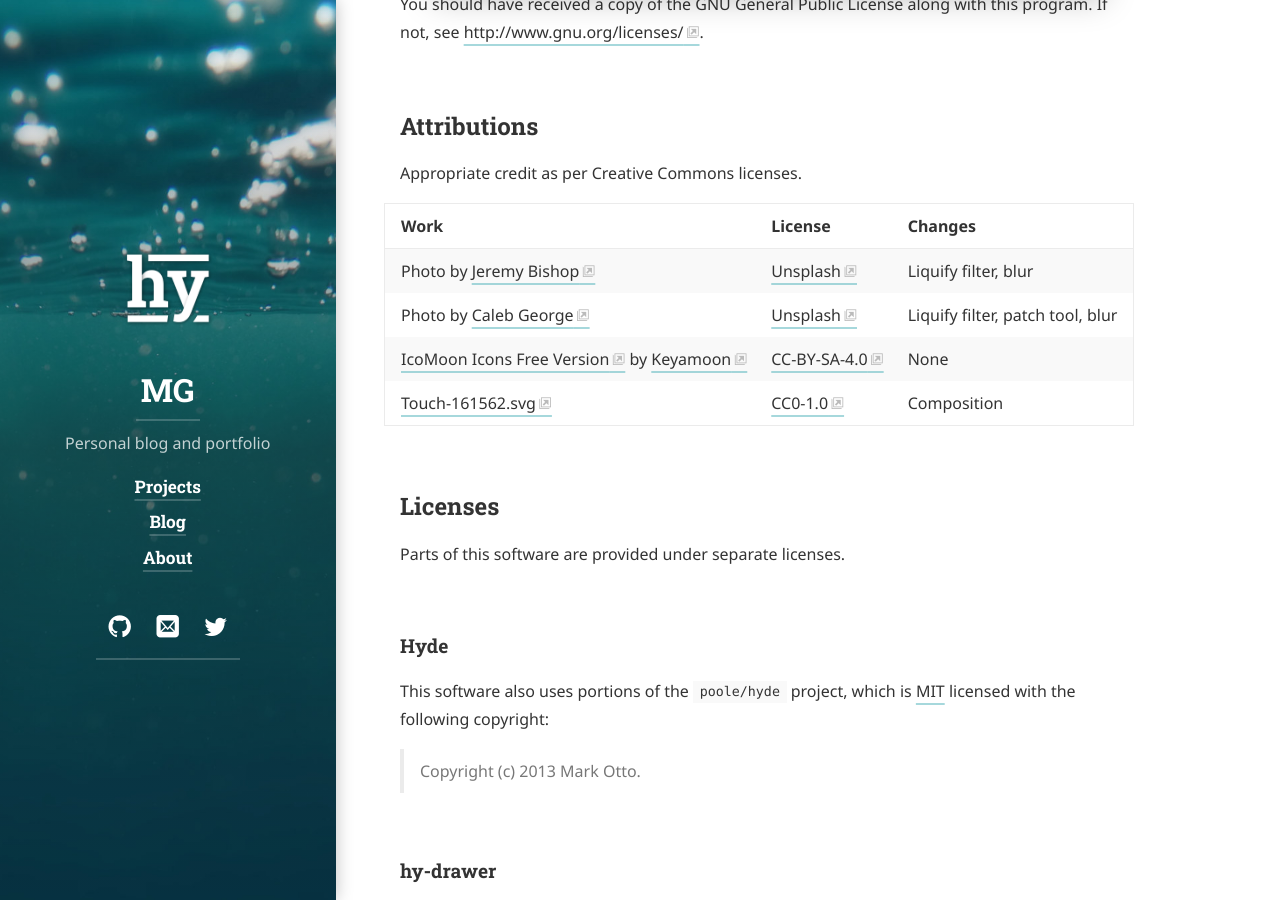
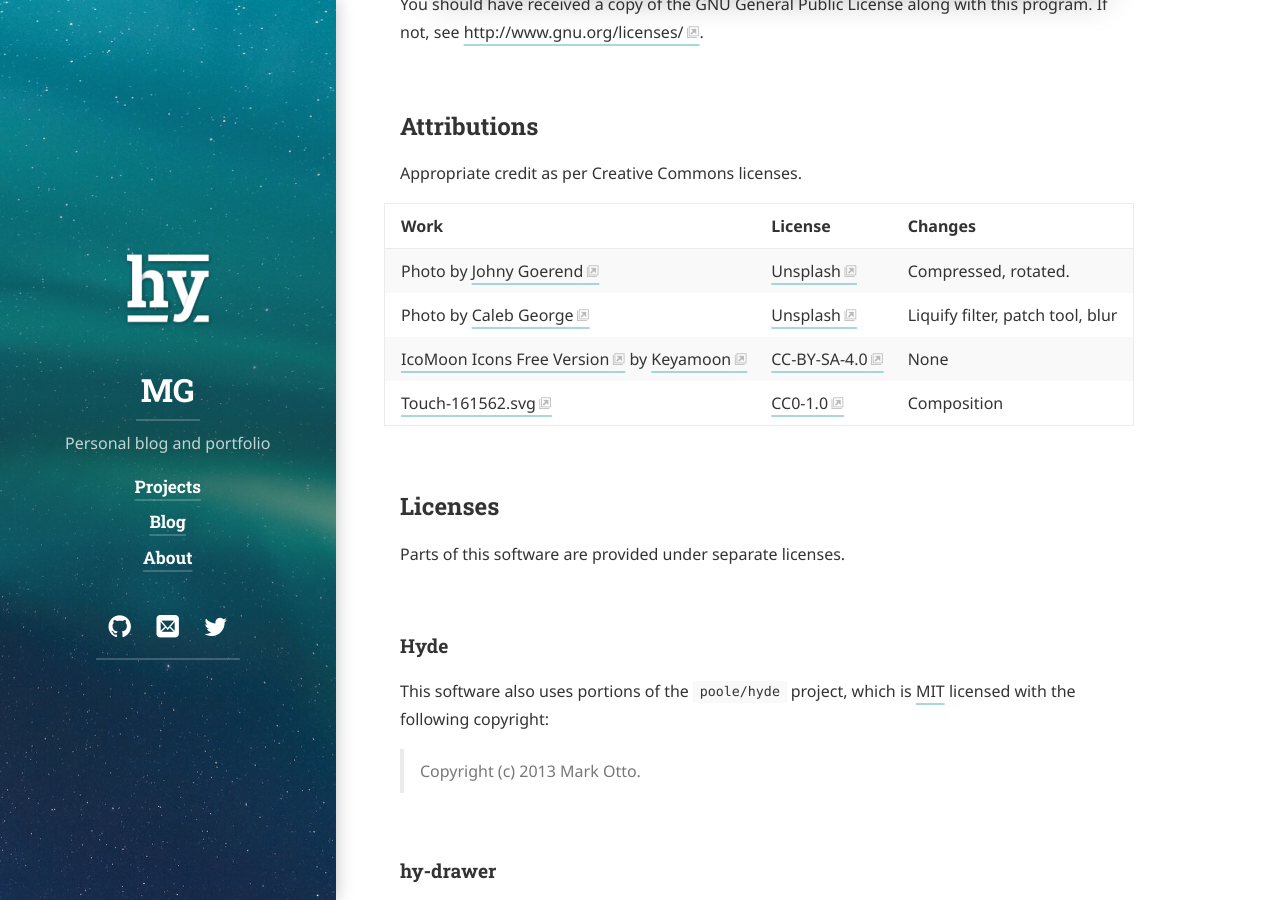
Before and after one commit to miguel-gomez/miguel-gomez.github.io, a Jekyll site: the page built from NOTICE.md, in a window 1280 px wide and 900 px high, scrolled down 473 px. Built offline with Jekyll 4.4.1, drawn with Linux system fonts in a browser that asks for light colours; cached includes are drawn as plain includes; nearby versions of some CDN libraries; some web fonts are replaced; library files that are not in the unit come from our copies; our own code applies the rules of GitHub Pages for plain Markdown files.

```diff
--- a/NOTICE.md
+++ b/NOTICE.md
@@ -29,12 +29,12 @@ Appropriate credit as per Creative Commons licenses.
 
 | Work                                                   | License        | Changes
 |:-------------------------------------------------------|:---------------|:-
-| Photo by [Jeremy Bishop][jb]                           | [Unsplash]     | Liquify filter, blur
+| Photo by [Johny Goerend][jg]                           | [Unsplash]     | Compressed, rotated.
 | Photo by [Caleb George][cg]                            | [Unsplash]     | Liquify filter, patch tool, blur
 | [IcoMoon Icons Free Version][11] by [Keyamoon][12]     | [CC-BY-SA-4.0] | None
 | [Touch-161562.svg][41]                                 | [CC0-1.0]      | Composition
 
-[jb]: https://unsplash.com/photos/1braZySlEKA
+[jg]: https://unsplash.com/es/fotos/Oz2ZQ2j8We8
 [cg]: https://unsplash.com/photos/AtvuPUenaeI
 [11]: https://icomoon.io/#icons-icomoon
 [12]: http://keyamoon.com/
```
Also changed, not shown: assets/img/sidebar-bg.jpg.
